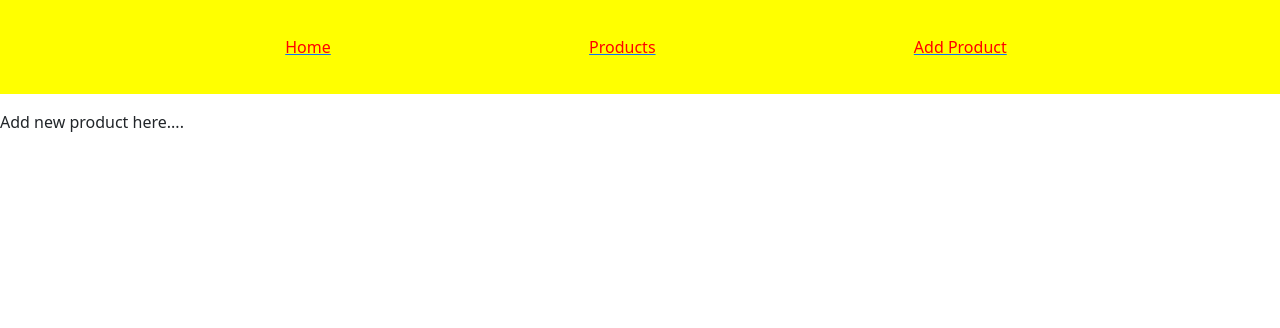
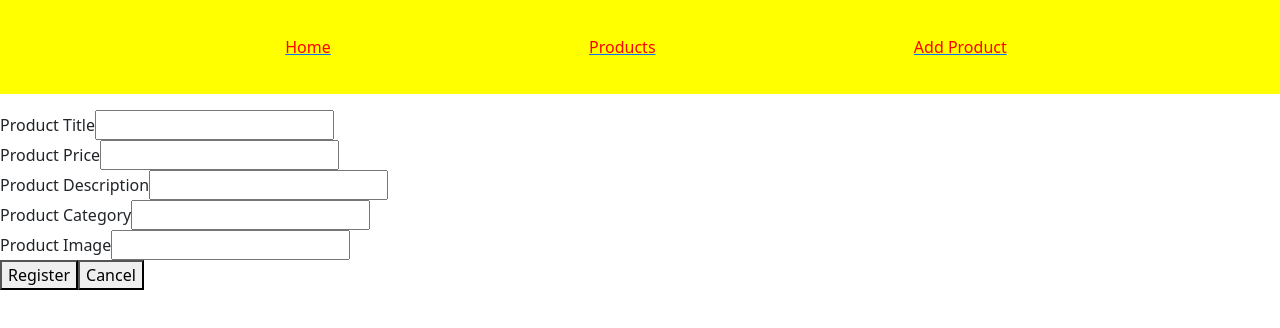
Before and after one commit to uysolanki/ITP-Hybrid-Batch-React-Project, a React (Vite) app in the folder Project3-AmazonEcomm/: page /addproduct in a window 1280 px wide. Shown: the top 328 px of the page. Built offline with nearby package versions, Linux system fonts and the light colour scheme.

Commit message:
added AddProduct

```diff
--- a/Project3-AmazonEcomm/package.json
+++ b/Project3-AmazonEcomm/package.json
@@ -12,10 +12,12 @@
   "dependencies": {
     "axios": "^1.10.0",
     "bootstrap": "^5.3.7",
+    "formik": "^2.4.6",
     "react": "^19.1.0",
     "react-bootstrap": "^2.10.10",
     "react-dom": "^19.1.0",
-    "react-router-dom": "^7.6.2"
+    "react-router-dom": "^7.6.2",
+    "yup": "^1.6.1"
   },
   "devDependencies": {
     "@eslint/js": "^9.25.0",
--- a/Project3-AmazonEcomm/src/pages/AddProduct.jsx
+++ b/Project3-AmazonEcomm/src/pages/AddProduct.jsx
@@ -1,8 +1,60 @@
 import React from 'react'
 
 const AddProduct = () => {
+
+  function handleSubmit()
+  {
+    alert ('Form Submitted')
+  }
   return (
-    <div>Add new product here....</div>
+   <>
+    <form onSubmit={handleSubmit}>
+
+        <div>
+          <label htmlFor="title">Product Title</label>
+          <input
+            type="text"
+            name="title"
+            id="title"/>
+        </div>
+
+        <div>
+          <label htmlFor="price">Product Price</label>
+          <input
+            type="text"
+            name="price"
+            id="price"/>
+        </div>
+
+        <div>
+          <label htmlFor="description">Product Description</label>
+          <input
+            type="text"
+            name="description"
+            id="description"/>
+        </div>
+
+        <div>
+          <label htmlFor="category">Product Category</label>
+          <input
+            type="text"
+            name="category"
+            id="category"/>
+        </div>
+
+        <div>
+          <label htmlFor="image">Product Image</label>
+          <input
+            type="text"
+            name="image"
+            id="image"/>
+        </div>
+        <div className="button-group">
+          <button type="submit">Register</button>
+          <button type="button">Cancel</button>
+        </div>
+    </form>
+   </>
   )
 }
 
```
Also changed, not shown: 1 other file (tests, documents, lock files or other folders).
